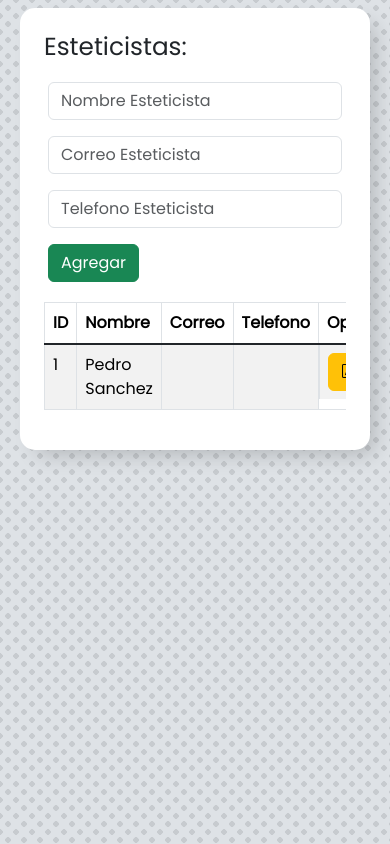
After one commit to hedhu/AppEstetica, a Flask app: page /esteticistas in a window 390 px wide. The commit adds this page. Run offline with Flask 3, Linux system fonts and the light colour scheme; data comes from the database, SQL or seed files in the repository; some libraries are stand-ins or nearby versions.

Commit message:
responsive y detalles paciente

```diff
--- a/src/app.py
+++ b/src/app.py
@@ -52,6 +52,49 @@ def tratamientos():
     cursor.close()
     ntratamientos = len(tratamientos)
     return render_template('tratamientos.html', ntratamientos=ntratamientos, tratamientos=tratamientos)
+
+@app.route('/agregarTratamientos', methods = ['POST', 'GET'])
+def agregarTratamientos():
+    if request.method == 'POST':
+        nombreTratamiento = request.form['nombreTratamiento']
+        conn = mysql.connection
+        cursor = conn.cursor()
+        cursor.execute('INSERT INTO tratamientos (nombreTratamiento) VALUES (%s)', (nombreTratamiento,))
+        mysql.connection.commit()
+        cursor.close()
+        return redirect(url_for('tratamientos'))
+
+@app.route('/borrarTratamiento/<string:idTratamiento>')
+def borrarTratamiento(idTratamiento):
+    conn = mysql.connection
+    cursor = conn.cursor()
+    cursor.execute('DELETE FROM tratamientos WHERE idTratamiento = (%s)', (idTratamiento,))
+    mysql.connection.commit()
+    cursor.close()
+    return redirect(url_for('tratamientos'))
+
+@app.route('/esteticistas', methods = ['POST', 'GET'])
+def esteticistas():
+    conn = mysql.connection
+    cursor = conn.cursor()
+    cursor.execute('SELECT * FROM esteticistas')
+    esteticistas = cursor.fetchall()
+    cursor.close()
+    nesteticistas = len(esteticistas)
+    return render_template('esteticistas.html', nesteticistas=nesteticistas, esteticistas=esteticistas)
+
+@app.route('/agregarEsteticistas', methods = ['POST', 'GET'])
+def agregarEsteticistas():
+    if request.method == 'POST':
+        nombreEsteticista = request.form['nombreEsteticista']
+        correoEsteticista = request.form['correoEsteticista']
+        telEsteticista = request.form['telEsteticista']
+        conn = mysql.connection
+        cursor = conn.cursor()
+        cursor.execute('INSERT INTO esteticistas (nombreEsteticista, correoEsteticista, telefonoEsteticista) VALUES (%s, %s, %s)', (nombreEsteticista, correoEsteticista, telEsteticista))
+        mysql.connection.commit()
+        cursor.close()
+        return redirect(url_for('esteticistas'))
 
 @app.route('/buscador', methods=['GET'])
 def buscador():
@@ -118,8 +161,41 @@ def detallesPaciente(id):
     cursor.execute('SELECT * FROM esteticistas')
     esteticistas = cursor.fetchall()
 
+    paciente = list(paciente)
+
+    for i in range(1, len(paciente)):
+        if paciente[i] is None:
+            paciente[i] = ''
+        else:
+            pass
+
+    paciente = tuple(paciente)
+
     cursor.close()
     return render_template('detallesPaciente.html', data=data, paciente=paciente, tratamientosT=tratamientosT, esteticistas=esteticistas)
+
+@app.route('/actualizarPaciente/<string:idPaciente>', methods = ['POST', 'GET', 'PUT'])
+def actualizarPaciente(idPaciente):
+    if request.method == 'POST':
+        nombrePaciente = request.form['nombrePaciente']
+        edadPaciente = request.form['edadPaciente']
+        fechaNac = request.form['fechaNac']
+        telPaciente = request.form['telPaciente']
+        ocupacion = request.form['ocupacion']
+        enfermedades = request.form['enfermedades']
+        enfermedadesCro = request.form['enfermedadesCro']
+        medicamentos = request.form['medicamentos']
+        alergias = request.form['alergias']
+        implatesDispositivos = request.form['implatesDispositivos']
+        conn = mysql.connection
+        cursor = conn.cursor()
+        p = cursor.execute('UPDATE pacientes SET nombrePaciente = %s, edadPaciente = %s, fechaNacimiento = %s, Telefono = %s, Ocupacion = %s, Enfermedades = %s, EnfermedadesCronicas = %s, Medicamentos = %s, Alergias = %s, Implantes_Dispositivos = %s WHERE idPacientes = %s', (nombrePaciente, edadPaciente, fechaNac, telPaciente, ocupacion, enfermedades, enfermedadesCro, medicamentos, alergias, implatesDispositivos, idPaciente))
+        print(p)
+        mysql.connection.commit()
+        cursor.close()
+        return redirect(url_for('detallesPaciente', id=idPaciente))
+    else:
+        return redirect(url_for('detallesPaciente', id=idPaciente))
 
 @app.route('/agregarTratamiento', methods = ['POST', 'GET'])
 def agregarTratamiento():
@@ -129,26 +205,14 @@ def agregarTratamiento():
         fechaTrat = request.form['fechaTrat']
         numSesiones = request.form['numSesiones']
         esteticista = request.form['esteticista']
-        observaciones = request.form['observaciones']
         conn = mysql.connection
         cursor = conn.cursor()
-        cursor.execute('INSERT INTO tratamientospacientes (idTratamientos, idPaciente, idEsteticista, fechaTratamiento, numSesiones, observaciones) VALUES (%s, %s, %s, %s, %s, %s)', (nombreTratamiento, idPaciente, esteticista, fechaTrat, numSesiones, observaciones))
+        cursor.execute('INSERT INTO tratamientospacientes (idTratamientos, idPaciente, idEsteticista, fechaTratamiento, numSesiones) VALUES (%s, %s, %s, %s, %s)', (nombreTratamiento, idPaciente, esteticista, fechaTrat, numSesiones))
         mysql.connection.commit()
         cursor.close()
         return redirect(url_for('detallesPaciente', id=idPaciente))
     else:
         return redirect(url_for('detallesPaciente', id=idPaciente))
-
-@app.route('/agregarTratamientos', methods = ['POST', 'GET'])
-def agregarTratamientos():
-    if request.method == 'POST':
-        nombreTratamiento = request.form['nombreTratamiento']
-        conn = mysql.connection
-        cursor = conn.cursor()
-        cursor.execute('INSERT INTO tratamientos (nombreTratamiento) VALUES (%s)', (nombreTratamiento,))
-        mysql.connection.commit()
-        cursor.close()
-        return redirect(url_for('tratamientos'))
 
 @app.route('/borrarTratamientoPaciente/<string:idTratamiento>/<string:idPaciente>')
 def borrarTratamientoP(idTratamiento, idPaciente):
@@ -185,17 +249,5 @@ def agregarFirma():
         print(firma)
         return 'recivido'
 
-# @app.route('/agregarTratamientos', methods = ['POST', 'GET'])
-# def agregarTratamientos():
-#     if request.method == 'POST':
-#         nombreTratamiento = request.form['nombreTratamiento']
-#         conn = mysql.connection
-#         cursor = conn.cursor()
-#         cursor.execute('INSERT INTO tratamientos (nombreTratamiento) VALUES (%s)', (nombreTratamiento,))
-#         mysql.connection.commit()
-#         cursor.close()
-#         return redirect(url_for('tratamientos'))
-
-
 if __name__ == '__main__':
     app.run(host='0.0.0.0', port=5000, debug=True)
--- /dev/null
+++ b/src/static/css/esteticistas.css
@@ -0,0 +1,20 @@
+* {
+    box-sizing: border-box;
+    font-family: 'Poppins', sans-serif;
+}
+
+body {
+    background: radial-gradient(circle, rgba(0,0,0,0.1) 25%, transparent 26%),radial-gradient(circle at bottom left, rgba(0,0,0,0.1) 12%, transparent 13%),radial-gradient(circle at bottom right, rgba(0,0,0,0.1) 12%, transparent 13%),radial-gradient(circle at top left, rgba(0,0,0,0.1) 12%, transparent 13%),radial-gradient(circle at top right, rgba(0,0,0,0.1) 12%, transparent 13%);
+    background-size: 1em 1em;
+    background-color: #dee2e6;
+    width: 100%;
+    min-height: 100vh;
+    display: flex;
+}
+
+.esteticistas {
+    background-color: #ffffff;
+    border: none;
+    border-radius: 15px;
+    box-shadow: 10px 10px 21px -6px rgba(0,0,0, 0.2);
+}
--- a/src/static/js/tratamientos.js
+++ /dev/null
@@ -1,6 +0,0 @@
-document.addEventListener("DOMContentLoaded", function() {
-    // Una vez que el DOM esté cargado, asignamos el evento de clic al botón
-    document.getElementById("recargarBtn").addEventListener("click", function() {
-        window.location.reload();
-    });
-});
--- a/src/templates/buscador.html
+++ b/src/templates/buscador.html
@@ -7,6 +7,9 @@
 
 {% block content %}
 <div class="buscar">
+    <div class="logOut">
+        <a class="btn btn-outline-secondary active" role="button" data-bs-toggle="button" aria-pressed="true"><i class="bi bi-box-arrow-left"></i></a>
+    </div>
     <form  method="get" class="searchBar mt-2">
         <input type="text" placeholder="Buscar Paciente..." name="buscador"/>
         <button type="submit"><img src="{{ url_for('static', filename='img/search.png') }}"/></button>
@@ -46,7 +49,7 @@
                     <td>{{ paciente[3] }}</td>
                     <td>{{ paciente[4] }}</td>
                     <td><a href="detallesPaciente/{{ paciente[0] }}" class="btn btn-success">Ver Detalles</a></td>
-                </a<>
+                </tr>
             {% endfor %}
         </tbody>
     </table>
--- a/src/templates/detallesTratamiento.html
+++ b/src/templates/detallesTratamiento.html
@@ -29,7 +29,11 @@
             {% for sesion in range(1, tratamientoSeleccionado[6] + 1) %}
               <tr>
                 <td>{{ sesion }}</td>
-                <td><input type="date" class="form-control" name="fechaSesion" placeholder="Fecha Sesion.."/></td>
+                {% if sesion == 1 %}
+                    <td>{{ tratamientoSeleccionado[5] }}</td>
+                {% else %}
+                    <td><input type="date" class="form-control" name="fechaSesion" placeholder="Fecha Sesion.."/></td>
+                {% endif %}
                 <td>
                     <ul>
                         <li>Nombre Tratamiento: {{ tratamientoSeleccionado[4] }}</li>
--- /dev/null
+++ b/src/templates/esteticistas.html
@@ -0,0 +1,81 @@
+{% extends './index.html' %}
+
+{% block title %}Esteticistas{% endblock %}
+
+{% block customCSSyJs %}
+    <link rel="stylesheet" href="{{ url_for('static', filename='css/esteticistas.css') }}">
+    <!-- <script src="{{ url_for('static', filename='js/tratamientos.js') }}"></script>    -->
+{% endblock %}
+
+{% block content %}
+<div class='esteticistas m-2 d-flex flex-column justify-content-center p-4'>
+    <h2>Esteticistas: </h2>
+
+    {% if nesteticistas == 0 %}
+    <div class='my-2'>
+        <form class="row g-3 p-1" method="POST" action="/agregarEsteticistas">
+            <div class="col-auto">
+              <label for="nombreEsteticista" class="visually-hidden">Nombre</label>
+              <input type="text" class="form-control" id="nombreEsteticista" name="nombreEsteticista" placeholder="Nombre Esteticista">
+            </div>
+            <div class="col-auto">
+                <label for="correoEsteticista" class="visually-hidden">Correo</label>
+                <input type="email" class="form-control" id="correoEsteticista" name="correoEsteticista" placeholder="Correo Esteticista">
+            </div>
+            <div class="col-auto">
+                <label for="telEsteticista" class="visually-hidden">Telefono</label>
+                <input type="text" class="form-control" id="telEsteticista" name="telEsteticista" placeholder="Telefono Esteticista">
+            </div>
+            <div class="col-auto">
+              <button type="submit" id="agregar" class="btn btn-success mb-2">Agregar</button>
+            </div>
+          </form>
+    </div>
+    {% else %}
+        <div class='my-2'>
+            <form class="row g-3 p-1" method="POST" action="/agregarEsteticistas">
+                <div class="col-auto">
+                  <label for="nombreEsteticista" class="visually-hidden">Nombre</label>
+                  <input type="text" class="form-control" id="nombreEsteticista" name="nombreEsteticista" placeholder="Nombre Esteticista">
+                </div>
+                <div class="col-auto">
+                    <label for="correoEsteticista" class="visually-hidden">Correo</label>
+                    <input type="email" class="form-control" id="correoEsteticista" name="correoEsteticista" placeholder="Correo Esteticista">
+                </div>
+                <div class="col-auto">
+                    <label for="telEsteticista" class="visually-hidden">Telefono</label>
+                    <input type="text" class="form-control" id="telEsteticista" name="telEsteticista" placeholder="Telefono Esteticista">
+                </div>
+                <div class="col-auto">
+                  <button type="submit" id="agregar" class="btn btn-success mb-2">Agregar</button>
+                </div>
+              </form>
+        </div>
+        <div class="table-responsive">
+            <table class="table table-striped table-bordered">
+                <thead>
+                    <tr>
+                        <th>ID</th>
+                        <th>Nombre</th>
+                        <th>Correo</th>
+                        <th>Telefono</th>
+                        <th>Opciones</th>
+                    </tr>
+                </thead>
+                <tbody class="table-group-divider">
+                    {% for esteticista in esteticistas %}
+                        <tr>
+                            <td>{{ esteticista[0] }}</td>
+                            <td>{{ esteticista[1] }}</td>
+                            <td>{{ esteticista[2] }}</td>
+                            <td>{{ esteticista[3] }}</td>
+                            <td class="d-flex justify-content-around"><a class="btn btn-warning" href="#"><i class="bi bi-pencil-square"></i></a><a class="btn btn-danger" href="#"><i class="bi bi-trash"></i></a></td>
+                        </tr>
+                    {% endfor %}
+                </tbody>
+            </table>
+        </div>
+    {% endif %}
+
+</div>
+{% endblock %}
--- a/src/templates/index.html
+++ b/src/templates/index.html
@@ -12,7 +12,7 @@
 
     <!-- ... tus otros enlaces y meta tags ... -->
     <link rel="stylesheet" href="https://cdnjs.cloudflare.com/ajax/libs/font-awesome/6.0.0-beta3/css/all.min.css">
-
+    <script src="https://code.jquery.com/jquery-3.6.0.min.js"></script>
 
     <!-- FUENTES -->
     <link rel="preconnect" href="https://fonts.googleapis.com">
```
Also changed, not shown: src/static/js/script.js (+16 -5 lines), src/templates/detallesPaciente.html (+25 -21 lines), src/templates/firma.html (deleted, +0 -11 lines), src/templates/tratamientos.html (+18 -12 lines).
